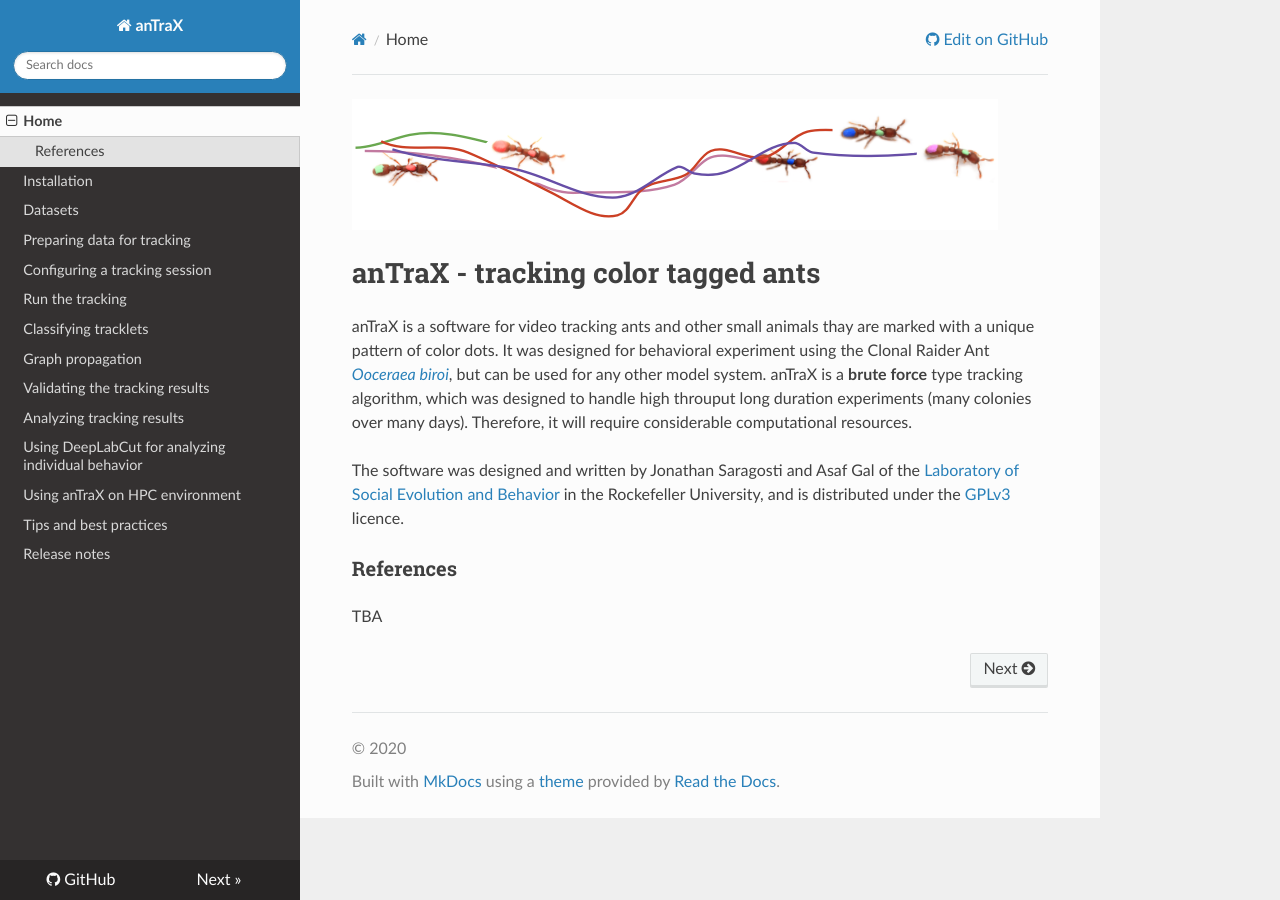
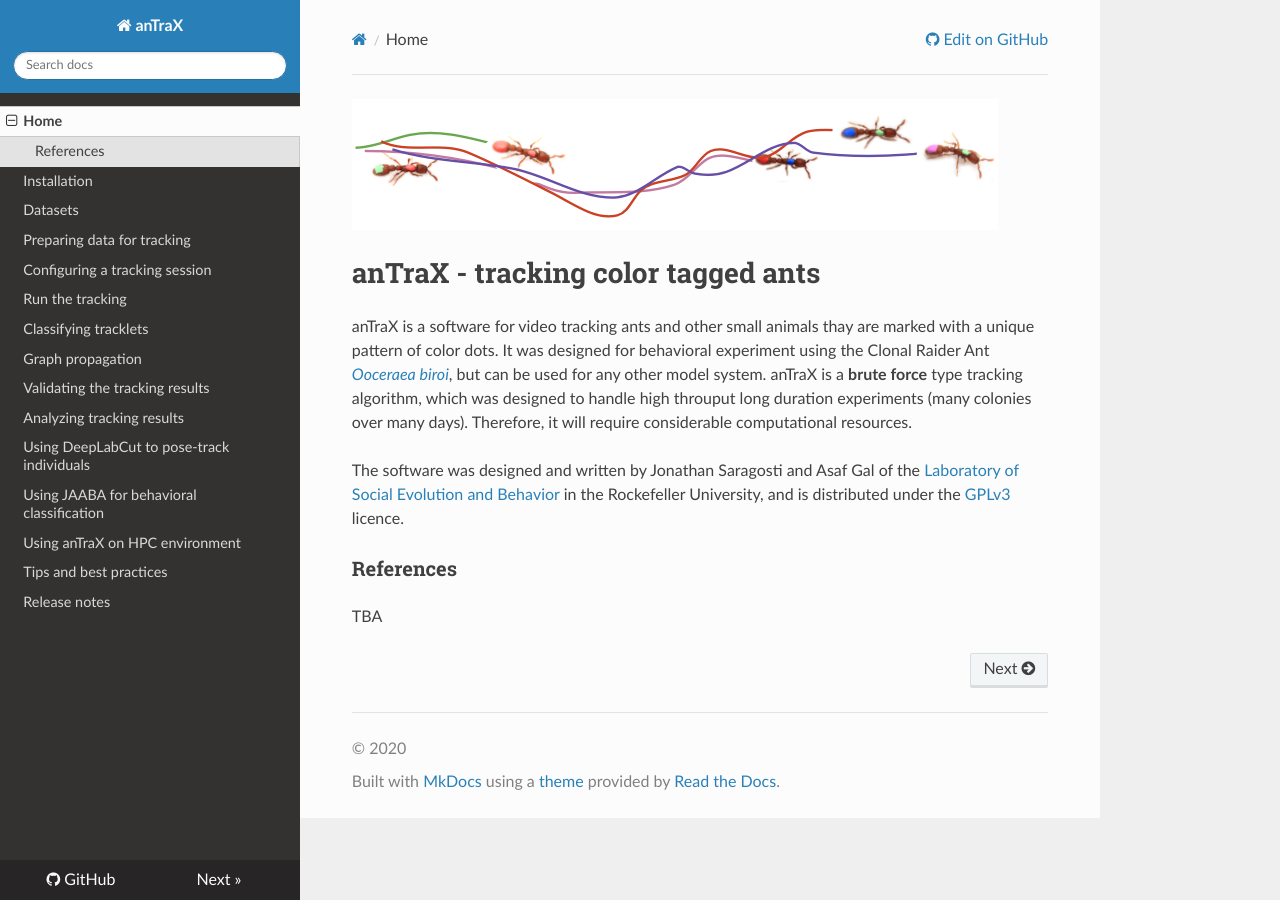
Before and after one commit to Social-Evolution-and-Behavior/anTraX, an MkDocs documentation site: the page built from docs/index.md, in a window 1280 px wide. Built offline with MkDocs 1.6.1, drawn with Linux system fonts in a browser that asks for light colours; nearby versions of some CDN libraries.

Commit message:
Update mkdocs.yml

```diff
--- a/mkdocs.yml
+++ b/mkdocs.yml
@@ -13,7 +13,8 @@
 - Graph propagation: propagation.md
 - Validating the tracking results: validation.md
 - Analyzing tracking results: analysis.md
-- Using DeepLabCut for analyzing individual behavior: dlc.md
+- Using DeepLabCut to pose-track individuals: dlc.md
+- Using JAABA for behavioral classification: jaaba.md
 - Using anTraX on HPC environment: hpc.md
 - Tips and best practices: tips.md
 - Release notes: release.md
```
